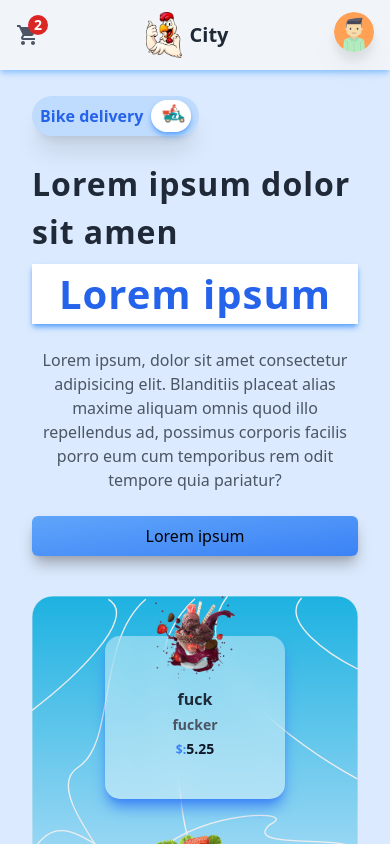
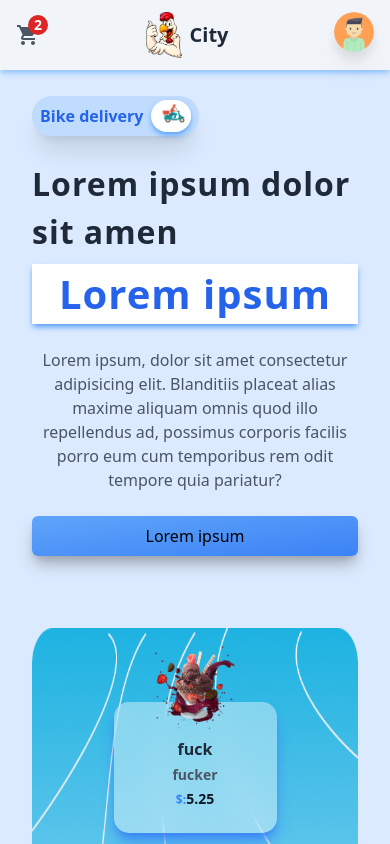
Before and after one commit to salehWeb/store, a React (Create React App) app in the folder client/: page / in a window 390 px wide. Built offline with nearby package versions, Linux system fonts and the light colour scheme.

Commit message:
end bugs in Ui

```diff
--- a/client/src/components/Home.tsx
+++ b/client/src/components/Home.tsx
@@ -1,6 +1,6 @@
 import img from '../img/delivery.png'
 import Data from './Data'
-import None from '../img/none.svg'
+import None from '../img/None.png'
 
 const Home = () => {
     return (
@@ -21,17 +21,17 @@ const Home = () => {
                 <p className="text-base text-gray-600 text-center md:text-left">
                     Lorem ipsum, dolor sit amet consectetur adipisicing elit. Blanditiis placeat alias maxime aliquam omnis quod illo repellendus ad, possimus corporis facilis porro eum cum temporibus rem odit tempore quia pariatur?
                 </p>
-                <button className='bg-gradient-to-br md:justify-end items-end hover:border-blue-500 hover:border-2 md:w-[33%] duration-100 transition-all ease-in-out rounded-md shadow-gray-400 shadow-lg from-blue-400 to-blue-500 w-full px-1 py-2'>
+                <button className='bg-gradient-to-br mb-8 md:justify-end items-end hover:border-blue-500 hover:border-2 md:w-[33%] duration-100 transition-all ease-in-out rounded-md shadow-gray-400 shadow-lg from-blue-400 to-blue-500 w-full px-1 py-2'>
                     Lorem ipsum
                 </button>
             </div>
-            <div className="py-4 h-auto w-full">
-                <div className="w-full h-auto flex rounded-md relative">
-                    <img className='h-auto w-full' src={None} alt="background" />
-                    <div className="w-full h-auto  sm:gap-2 items-center justify-center  py-2 flex flex-wrap  mt-8 absolute">
+            <div className="py-4 w-full">
+                <div className="w-full flex justify-end  items-end rounded-md relative">
+                    <img className='h-screen w-full sm:h-auto lg:w-[77%] ' src={None} alt="background" />
+                    <div className="w-full h-full sm:gap-2 justify-center items-center top-0 left-0 sm:h-fit py-2 flex flex-wrap  mt-8 absolute">
                         {Data?.map((item: any) => (
-                            <div key={item.id} className=" flex lg:mx-8 lg:w-[200px] shadow-lg shadow-blue-500  md:min-w-[160px] min-w-[180px] py-10 mb-4 xs:mb-16 flex-col items-center justify-center bg-Blur rounded-[15px] mx-2 lg:my-10 backdrop-blur-md ">
-                                <img src={item.img} alt={item.name} className='lg:w-40 w-20 flex -mt-20 lg:-mt-32'/>
+                            <div key={item.id} className="flex lg:mx-8 shadow-lg mx-4  shadow-blue-500 sm:my-10 sm:justify-between w-[50%] sm:min-w-[145px] md:w-auto pt-14 pb-6 mb-4 flex-col items-center justify-center bg-Blur rounded-[15px] lg:my-10 backdrop-blur-md ">
+                                <img src={item.img} alt={item.name} className='lg:w-40 w-20 md:w-32  flex -mt-28 lg:-mt-32' />
                                 <p className="text-base font-semibold flex mt-2 justify-center text-gray-800">{item.name}</p>
                                 <p className="text-sm font-semibold text-gray-600 py-1">{item.desc}</p>
                                 <p className="text-sm font-semibold text-gray-900"><span className="text-xs text-blue-500">$:</span>{item.price}</p>
--- a/client/tailwind.config.js
+++ b/client/tailwind.config.js
@@ -7,9 +7,6 @@ module.exports = {
       colors: {
         Blur: 'rgba(256, 256, 256, 0.4)'
       } ,
-      screens: {
-        'xs': '280px'
-      },
     },
   },
   plugins: [],
```
Also changed, not shown: client/src/img/None.png (added), client/src/img/none.svg.
